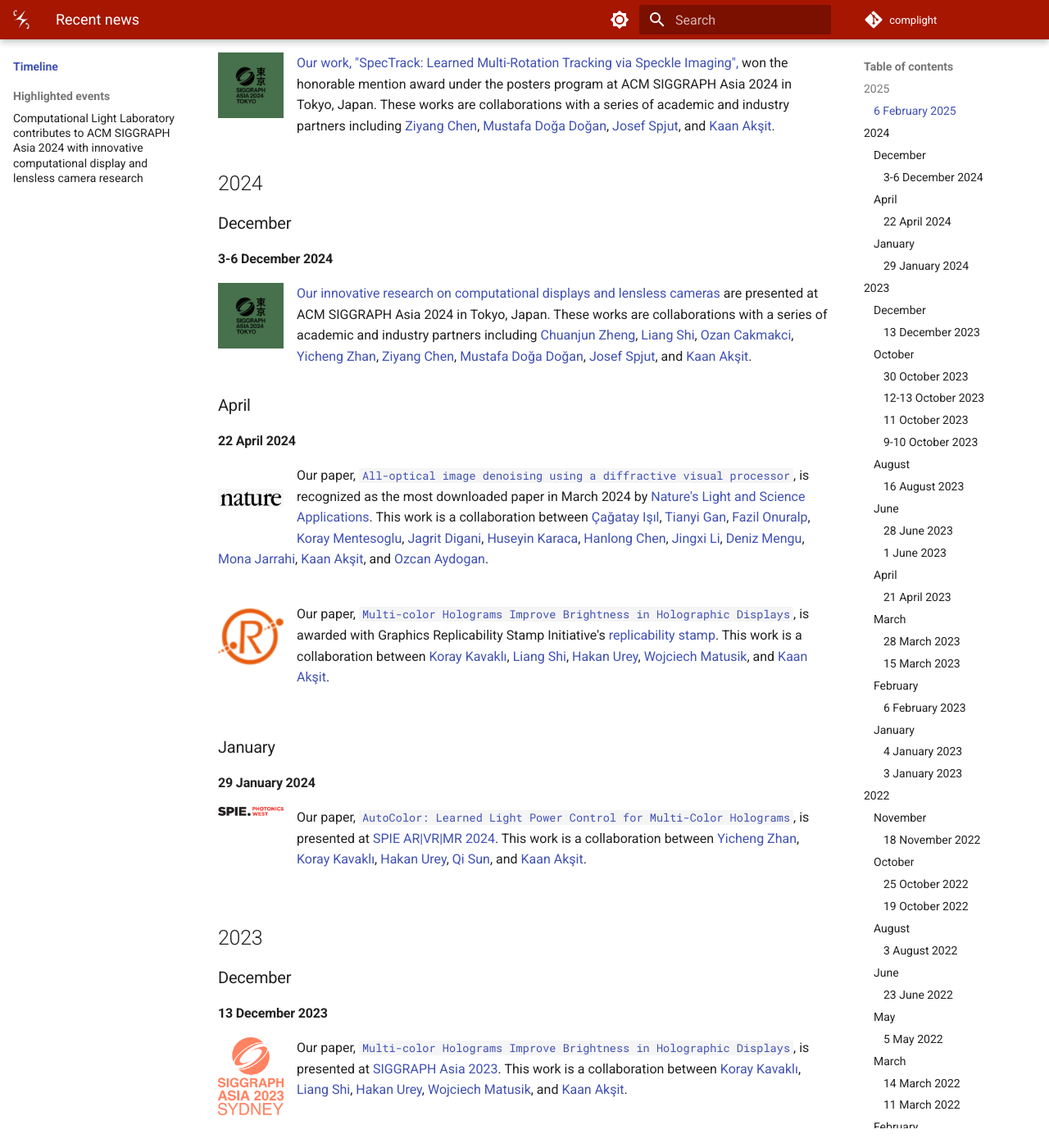
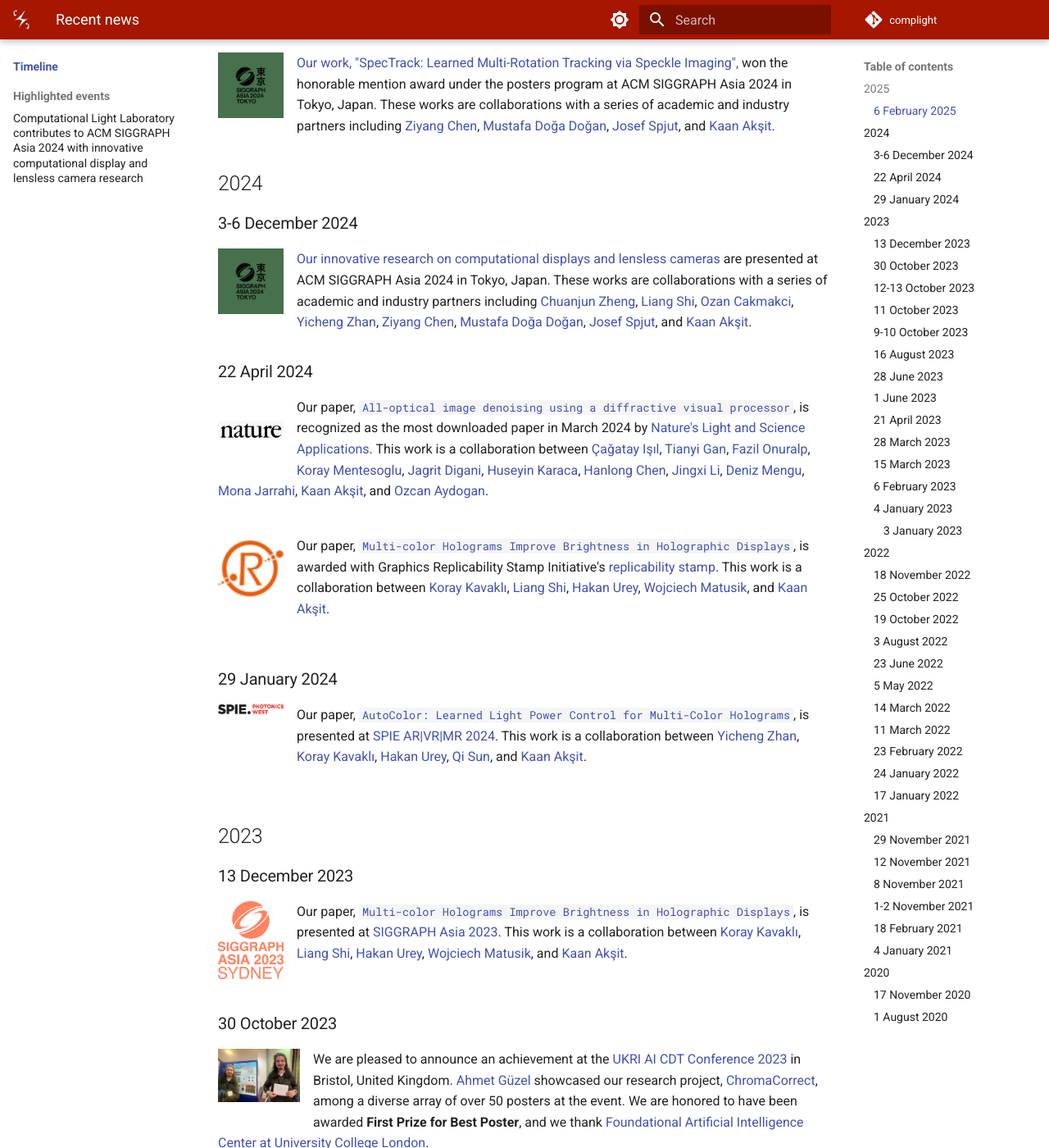
Before and after one commit to complight/complight.github.io, an MkDocs documentation site: the page built from docs/timeline/index.md, in a window 1280 px wide and 1400 px high, scrolled down 307 px. Shown: the whole window at 82% size. Built offline with MkDocs 1.6.1 and Material for MkDocs 9.7.7, drawn with Linux system fonts in a browser that asks for light colours; some of the changed text lies outside the part shown.

Commit message:
Cosmetic changes in the timeline page.

```diff
--- a/docs/timeline/index.md
+++ b/docs/timeline/index.md
@@ -16,8 +16,7 @@ and [Kaan Akşit](https://kaanaksit.com).
 
 ## 2024
 
-### December
-#### 3-6 December 2024
+### 3-6 December 2024
 <div style="float: left; height:100px;" class="boxed">
 <img align="left" src="../media/acm_siggraph_asia_2024.png" alt="ACM SIGGRAPH Asia 2024" width="80" alt/>
 </div>
@@ -33,8 +32,7 @@ These works are collaborations with a series of academic and industry partners i
 and [Kaan Akşit](https://kaanaksit.com).
 
 
-### April
-#### 22 April 2024
+### 22 April 2024
 <div style="float: left; height:100px;" class="boxed">
 <img align="left" src="../media/nature.png" alt="Nature Light Science and Applications" width="80" alt/>
 </div>
@@ -88,8 +85,7 @@ and [Kaan Akşit](https://kaanaksit.com).
 
 ## 2023
 
-### December
-#### 13 December 2023
+### 13 December 2023
 <div style="float: left; height:100px;" class="boxed">
 <img align="left" src="../media/siggraph_asia_2023.png" alt="SIGGRAPH Asia 2023" width="80" alt/>
 </div>
@@ -107,8 +103,7 @@ and [Kaan Akşit](https://kaanaksit.com).
 <br />
 
 
-### October
-#### 30 October 2023
+### 30 October 2023
 <div style="float: left; height:100px;" class="boxed">
 <img align="left" src="../media/ahmet_guzel_poster_award_2.png" alt="Ahmet Guzel's Poster Award" width="100" alt/>
 </div>
@@ -119,7 +114,7 @@ We are honored to have been awarded **First Prize for Best Poster**, and we than
 <br />
 
 
-#### 12-13 October 2023
+### 12-13 October 2023
 <div style="float: left; height:100px;" class="boxed">
 <img align="left" src="../media/optica.png" width="80" alt/>
 </div>
@@ -128,7 +123,7 @@ Kaan also gave an invited talk titled `Role of Differentiable Models in Computat
 <br />
 <br />
 
-#### 11 October 2023
+### 11 October 2023
 <div style="float: left; height:100px;" class="boxed">
 <img align="left" src="../media/meta_reality_labs.png" width="80" alt/>
 </div>
@@ -139,7 +134,7 @@ Kaan's talk is titled `Unlocking Next-Generation Display Technologies with Holog
 
 
 
-#### 9-10 October 2023
+### 9-10 October 2023
 <div style="float: left; height:100px;" class="boxed">
 <img align="left" src="../media/optica.png" width="80" alt/>
 </div>
@@ -149,9 +144,7 @@ Kaan also gave an invited talk on his group's work, `Headsetless Holographic Vir
 <br />
 
 
-
-### August
-#### 16 August 2023
+### 16 August 2023
 <div style="float: left; height:100px;" class="boxed">
 <img align="left" src="../media/optica.png" width="80" alt/>
 </div>
@@ -161,8 +154,7 @@ Have you missed it? The recording is now <a href="https://www.optica.org/media_l
 <br />
 
 
-### June
-#### 28 June 2023
+### 28 June 2023
 <div style="float: left; height:100px;" class="boxed">
 <img align="left" src="../media/stanford_university.png" width="80" alt/>
 </div>
@@ -171,7 +163,7 @@ Kaan presented an invited talk titled `Could holographic displays be the key to
 <br />
 
 
-#### 1 June 2023
+### 1 June 2023
 <div style="float: left; height:100px;" class="boxed">
 <img align="left" src="../media/acm.png" width="80" alt/>
 </div>
@@ -180,8 +172,7 @@ In her latest article, "[The Promise of Holographic Displays](https://cacm.acm.o
 <br />
 
 
-### April
-#### 21 April 2023
+### 21 April 2023
 <div style="float: left; height:100px;" class="boxed">
 <img align="left" src="../media/optica.png" width="80" alt/>
 </div>
@@ -197,8 +188,7 @@ and [Kaan Akşit](https://kaanaksit.com).
 <br />
 
 
-### March
-#### 28 March 2023
+### 28 March 2023
 <div style="float: left; height:100px;" class="boxed">
 <img align="left" src="../media/ieee.png" width="80" alt/>
 </div>
@@ -229,7 +219,7 @@ and [Kaan Akşit](https://kaanaksit.com).
 <br />
 <br />
 
-#### 15 March 2023
+### 15 March 2023
 <div style="float: left; height:100px;" class="boxed">
 <img align="left" src="../media/huawei.png" width="80" alt/>
 </div>
@@ -291,8 +278,7 @@ and [Kaan Akşit](https://kaanaksit.com).
 <br />
 
 
-### October
-#### 25 October 2022
+### 25 October 2022
 <div style="float: left; height:100px;" class="boxed">
 <img align="left" src="../media/ieee.png" width="80" alt/>
 </div>
@@ -311,7 +297,7 @@ and [Kaan Akşit](https://kaanaksit.com).
 <br />
 
 
-#### 19 October 2022
+### 19 October 2022
 <div style="float: left; height:100px;" class="boxed">
 <img align="left" src="../media/frontiers_in_optics.png" width="80" alt/>
 </div>
@@ -321,8 +307,7 @@ In collaboration with Meta Reality Laboratory's [Douglas Lanman](https://alumni.
 <br />
 
 
-### August
-#### 3 August 2022
+### 3 August 2022
 <div style="float: left; height:100px;" class="boxed">
 <img align="left" src="../media/siggraph2022.png" width="80" alt/>
 </div>
@@ -332,8 +317,7 @@ This work is a collaboration between [Koray Kavaklı](https://scholar.google.com
 <br />
 
 
-### June
-#### 23 June 2022
+### 23 June 2022
 <div style="float: left; height:100px;" class="boxed">
 <img align="left" src="../media/meta_reality_labs.png" width="80" alt/>
 </div>
@@ -344,8 +328,7 @@ Their award is worth `75000 USD`.
 <br />
 
 
-### May
-#### 5 May 2022
+### 5 May 2022
 <div style="float: left; height:100px;" class="boxed">
 <img align="left" src="../media/chi2022.png" width="80" alt/>
 </div>
@@ -364,9 +347,7 @@ and [Kaan Akşit](https://kaanaksit.com).
 <br />
 
 
-### March
-
-#### 14 March 2022
+### 14 March 2022
 <div style="float: left; height:100px;" class="boxed">
 <img align="left" src="../media/ieeevr2022.png" width="80" alt/>
 </div>
@@ -385,7 +366,7 @@ This work is a collaboration between David R. Walton, Koray Kavakli, Rafael Kuff
 <br />
 
 
-#### 11 March 2022
+### 11 March 2022
 <div style="float: left; height:100px;" class="boxed">
 <img align="left" src="../media/jom_ar_vr_mr_call.png" width="80" alt/>
 </div>
@@ -415,7 +394,7 @@ We presented two invited talks at [SPIE's Photonics West](https://spie.org/confe
 <br />
 
 
-#### 17 January 2022
+### 17 January 2022
 <div style="float: left; height:100px;" class="boxed">
 <img align="left" src="../media/the_next_byte.png" width="80" alt/>
 </div>
@@ -438,7 +416,7 @@ Our vision, "Telelife: The Future of Remote Living", is published at [Frontiers
 <br />
 
 
-#### 12 November 2021
+### 12 November 2021
 <div style="float: left; height:100px;" class="boxed">
 <img align="left" src="../media/optica.png" width="80" alt/>
 </div>
@@ -447,7 +425,7 @@ Our invited work, "Learned Holographic Light Transport", is published at [Optica
 <br />
 
 
-#### 8 November 2021
+### 8 November 2021
 <div style="float: left; height:100px;" class="boxed">
 <img align="left" src="../media/royal_society.png" width="80" alt/>
 </div>
@@ -501,9 +474,7 @@ We appear on [UCL news](https://www.ucl.ac.uk/global/news/2021/feb/second-annual
 <br />
 
 
-### August
-
-#### 1 August 2020
+### 1 August 2020
 <div style="float: left; height:100px;" class="boxed">
 <img align="left" src="../people/kaan_aksit.png" width="80" alt/>
 </div>
```
Also changed, not shown: other parts of docs/timeline/index.md (+11 -23 lines).
